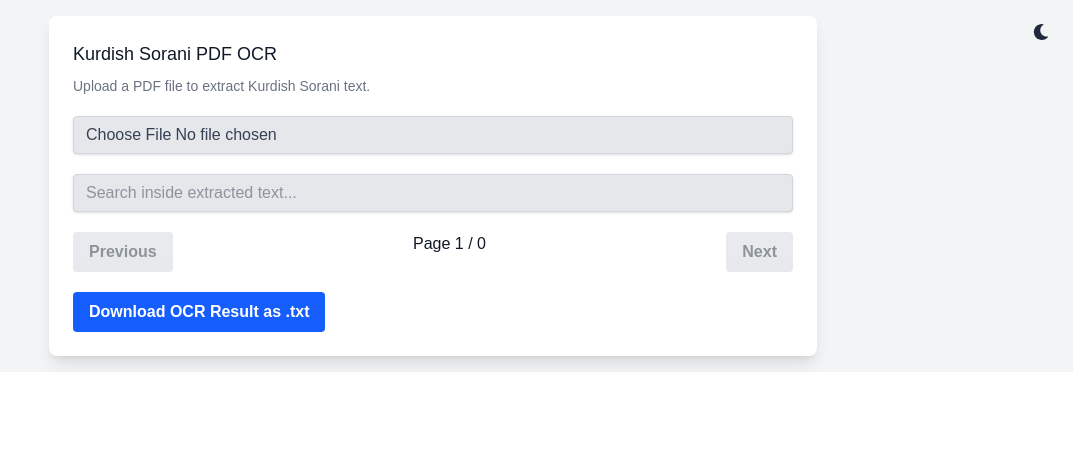
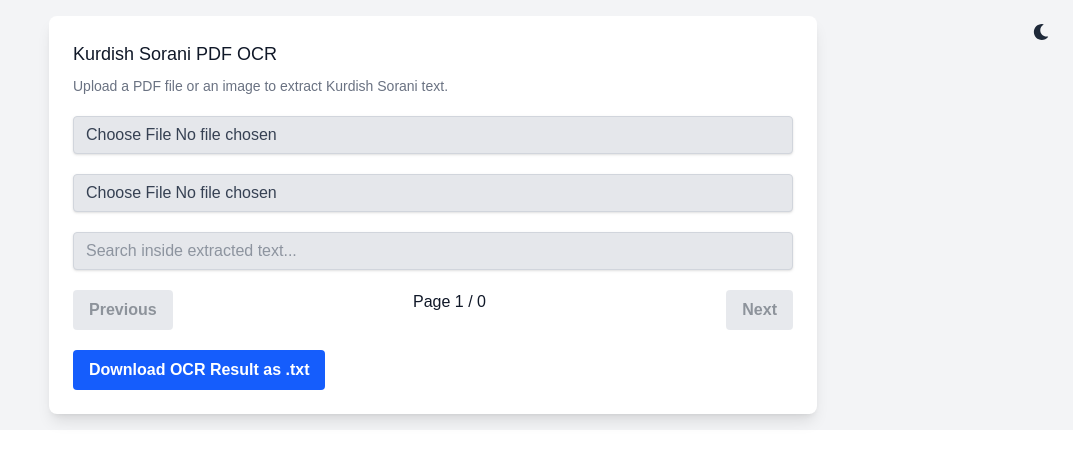
Before and after one commit to Ali-Umed/kurdish-ocr, a Next.js app: page / in a window 1280 px wide. Shown: the top 468 px of the page, without its empty margins (207-1280 px from the left). Built offline with nearby package versions, Linux system fonts and the light colour scheme.

Commit message:
feature: extract text from image

```diff
--- /dev/null
+++ b/app/components/ImageUploader.js
@@ -0,0 +1,15 @@
+"use client";
+
+export default function ImageUploader({ onImageChange }) {
+  return (
+    <div className="mt-5">
+      <input
+        type="file"
+        id="imageUpload"
+        accept="image/png, image/jpeg"
+        onChange={onImageChange}
+        className="shadow appearance-none border rounded w-full py-2 px-3 bg-gray-200 border-gray-300 text-gray-700 dark:bg-gray-700 dark:border-gray-600 dark:text-white leading-tight focus:outline-none focus:shadow-outline transition-colors duration-300"
+      />
+    </div>
+  );
+}
--- a/app/components/PageDisplay.js
+++ b/app/components/PageDisplay.js
@@ -64,6 +64,18 @@ export default function PageDisplay({
     navigator.clipboard.writeText(text);
   };
 
+  const handleDownloadText = () => {
+    const blob = new Blob([text], { type: "text/plain;charset=utf-8" });
+    const url = URL.createObjectURL(blob);
+    const link = document.createElement("a");
+    link.href = url;
+    link.download = `page_${page}.txt`;
+    document.body.appendChild(link);
+    link.click();
+    document.body.removeChild(link);
+    URL.revokeObjectURL(url);
+  };
+
   return (
     <div
       key={page}
@@ -79,6 +91,12 @@ export default function PageDisplay({
             className="text-sm text-gray-600 hover:text-gray-500 focus:outline-none dark:text-gray-400 dark:hover:text-gray-300 transition-colors duration-300 mr-2"
           >
             Copy
+          </button>
+          <button
+            onClick={handleDownloadText}
+            className="text-sm text-gray-600 hover:text-gray-500 focus:outline-none dark:text-gray-400 dark:hover:text-gray-300 transition-colors duration-300 mr-2"
+          >
+            Download
           </button>
           <button
             onClick={() => toggleCollapse(page)}
--- a/app/page.js
+++ b/app/page.js
@@ -8,6 +8,7 @@ import SearchBar from "./components/SearchBar";
 import SearchResults from "./components/SearchResults";
 import PageDisplay from "./components/PageDisplay";
 import NavigationButtons from "./components/NavigationButtons";
+import ImageUploader from "./components/ImageUploader";
 
 pdfjsLib.GlobalWorkerOptions.workerSrc = `https://cdnjs.cloudflare.com/ajax/libs/pdf.js/2.16.105/pdf.worker.min.js`;
 
@@ -34,6 +35,7 @@ export default function PdfOcr() {
   const [searchTerm, setSearchTerm] = useState("");
   const [searchResults, setSearchResults] = useState([]);
   const [darkMode, setDarkMode] = useState(false);
+  const [imageFile, setImageFile] = useState(null);
 
   useEffect(() => {
     const storedDarkMode = localStorage.getItem("darkMode") === "true";
@@ -58,6 +60,49 @@ export default function PdfOcr() {
     setPageTexts({});
     setCollapsedPages({});
     setProgress(0);
+  };
+
+  const handleImageChange = async (e) => {
+    setLoading(true);
+    const file = e.target.files[0];
+    if (!file) return;
+
+    setImageFile(file);
+
+    const canvas = canvasRef.current;
+    const ctx = canvas.getContext("2d");
+    const img = new Image();
+
+    img.onload = async () => {
+      canvas.width = img.width;
+      canvas.height = img.height;
+      ctx.drawImage(img, 0, 0);
+
+      try {
+        const result = await recognize(canvas, "fas", {
+          logger: (m) => {
+            console.log(m);
+            if (m.status === "recognizing text") {
+              setProgress(m.progress * 100);
+            }
+          },
+        });
+
+        let text = result.data.text.trim();
+        text = fixKurdishText(text);
+        setPageTexts({ image: text });
+      } catch (error) {
+        console.error("Error during OCR:", error);
+        setPageTexts({ image: "❌ Error during OCR. Check console." });
+      } finally {
+        setLoading(false);
+        setProgress(0);
+        setPdfDocument(null);
+        setCurrentPage(1);
+      }
+    };
+
+    img.src = URL.createObjectURL(file);
   };
 
   useEffect(() => {
@@ -187,9 +232,10 @@ export default function PdfOcr() {
             Kurdish Sorani PDF OCR
           </h2>
           <div className="mt-2 max-w-xl text-sm text-gray-500 dark:text-gray-300 transition-colors duration-300">
-            <p>Upload a PDF file to extract Kurdish Sorani text.</p>
+            <p>Upload a PDF file or an image to extract Kurdish Sorani text.</p>
           </div>
           <PdfUploader onFileChange={handleFileChange} />
+          <ImageUploader onImageChange={handleImageChange} />
           {loading && (
             <>
               <p className="mt-3 text-blue-600 dark:text-blue-400 transition-colors duration-300">
```
